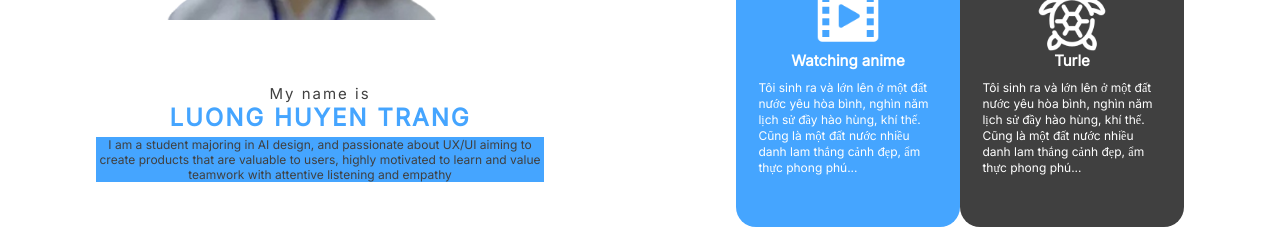
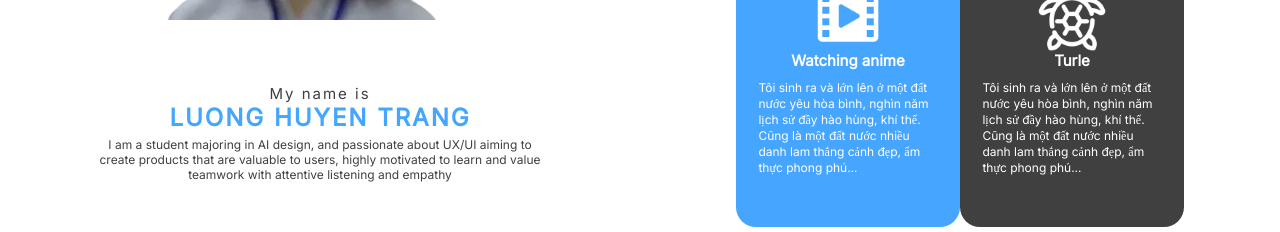
Before and after one commit to HelloWorld1604/my-blogs, a React (Vite) app: page / in a window 1280 px wide. Shown: the part 2140-2372 px from the top of the page. Built offline with nearby package versions, Linux system fonts and the light colour scheme; a web font is replaced by a local one.

Commit message:
xóa backgroundColor mẫu ở About me

```diff
--- a/src/pages/AboutMe.css
+++ b/src/pages/AboutMe.css
@@ -81,7 +81,6 @@
 .slide-content {
     width: 35vw;
     font-size: 12px;
-    background-color: #45A5FF;
 }
 
 /* About me Slide 1 - right screen */
```
